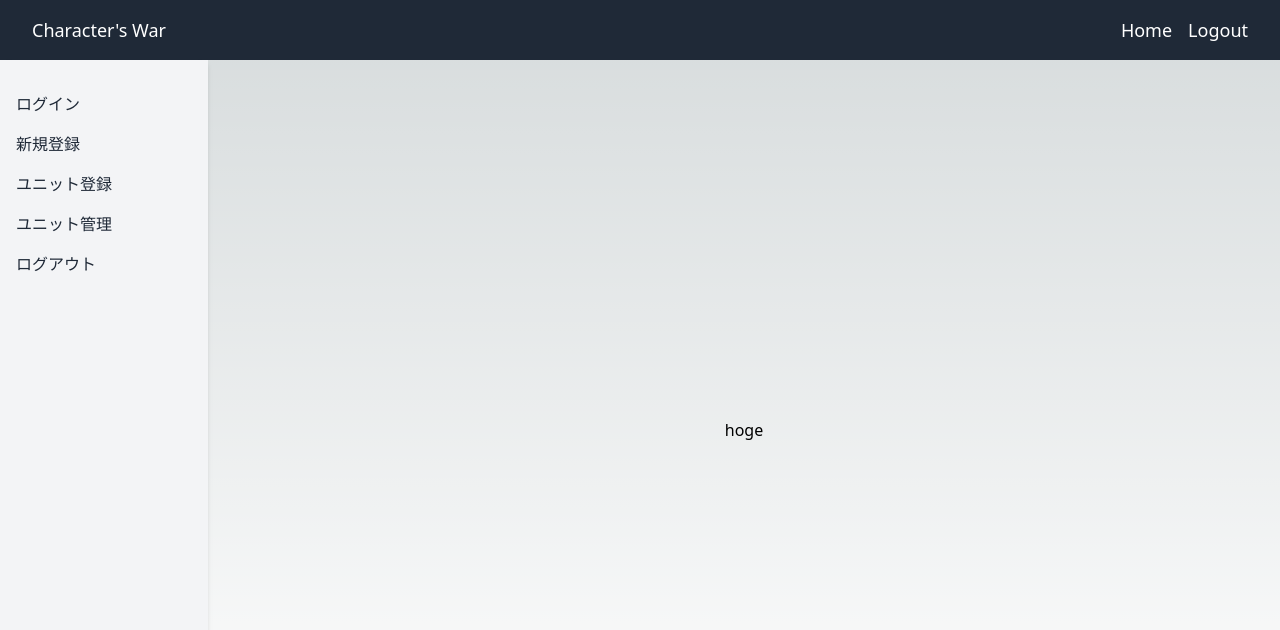
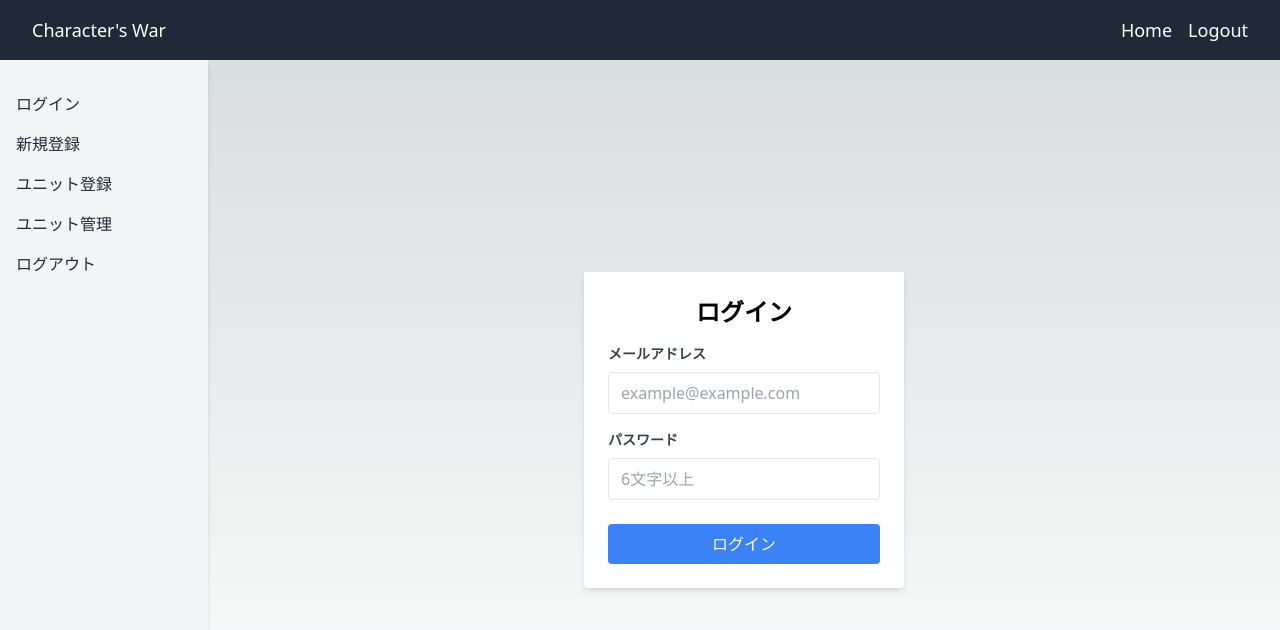
Before and after one commit to Fumiya-Soeno/memosta-api, a Next.js app: page /login in a window 1280 px wide. Shown: the top 630 px of the page. Built offline with nearby package versions, Linux system fonts and the light colour scheme.

Commit message:
ログイン画面、ログイン機能実装、トークン保存処理実装

```diff
--- a/pages/_app.tsx
+++ b/pages/_app.tsx
@@ -1,3 +1,4 @@
+// TailwindCSSをpagesディレクトリ以下に読み込ませるためのファイル
 import "../src/app/globals.css";
 
 export default function App({ Component, pageProps }) {
--- a/pages/api/login.js
+++ b/pages/api/login.js
@@ -17,13 +17,16 @@ export default async function handler(req, res) {
       const match = await bcrypt.compare(password, user.password);
 
       if (match) {
-        // アクセストークンとリフレッシュトークンの生成
         const { accessToken, refreshToken } = generateTokens(user.id);
+
+        // HttpOnly Cookie にトークンを設定
+        res.setHeader("Set-Cookie", [
+          `accessToken=${accessToken}; HttpOnly; Path=/; Secure; SameSite=Strict`,
+        ]);
+
         return res.status(200).json({
           success: true,
           message: "ログイン成功",
-          accessToken,
-          refreshToken,
         });
       } else {
         return res.status(401).json({ success: false, message: "認証失敗" });
--- a/pages/login.tsx
+++ b/pages/login.tsx
@@ -1,8 +1,108 @@
-import React from "react";
+"use client";
+
+import React, { useState } from "react";
 import { Template } from "../src/app/components/common/Template";
+import { useRouter } from "next/router";
 
 const Login = () => {
-  return <Template>hoge</Template>;
+  const [email, setEmail] = useState("");
+  const [password, setPassword] = useState("");
+  const [error, setError] = useState<string | null>(null);
+  const router = useRouter();
+
+  // フロントエンドでのバリデーション
+  const validateInput = () => {
+    if (!email) {
+      return "メールアドレスを入力してください";
+    }
+    if (!/^[^\s@]+@[^\s@]+\.[^\s@]+$/.test(email)) {
+      return "正しいメールアドレスを入力してください";
+    }
+    if (!password) {
+      return "パスワードを入力してください";
+    }
+    if (password.length < 6) {
+      return "パスワードは6文字以上で入力してください";
+    }
+    return null;
+  };
+
+  const handleSubmit = async (e: React.FormEvent) => {
+    e.preventDefault();
+
+    // バリデーションのチェック
+    const validationError = validateInput();
+    if (validationError) {
+      setError(validationError);
+      return;
+    }
+
+    // ログインAPIの呼び出し
+    try {
+      const response = await fetch("/api/login", {
+        method: "POST",
+        headers: {
+          "Content-Type": "application/json",
+        },
+        body: JSON.stringify({ email, password }),
+      });
+
+      if (response.ok) {
+        const result = await response.json();
+        console.log("ログイン成功:", result);
+        router.push("/"); // トップページにリダイレクト
+      } else {
+        const errorData = await response.json();
+        setError(errorData.message || "ログインに失敗しました");
+      }
+    } catch (err) {
+      setError("サーバーエラーが発生しました");
+    }
+  };
+
+  return (
+    <Template>
+      <div className="flex flex-col items-center justify-center bg-gray-100">
+        <form
+          className="bg-white p-6 rounded shadow-md w-80"
+          onSubmit={handleSubmit}
+        >
+          <h2 className="text-2xl font-bold mb-4 text-center">ログイン</h2>
+          {error && <div className="text-red-500 text-sm mb-4">{error}</div>}
+          <div className="mb-4">
+            <label className="block text-gray-700 text-sm font-bold mb-2">
+              メールアドレス
+            </label>
+            <input
+              type="email"
+              value={email}
+              onChange={(e) => setEmail(e.target.value)}
+              className="w-full px-3 py-2 border rounded focus:outline-none focus:ring focus:ring-blue-300 text-gray-900"
+              placeholder="example@example.com"
+            />
+          </div>
+          <div className="mb-6">
+            <label className="block text-gray-700 text-sm font-bold mb-2">
+              パスワード
+            </label>
+            <input
+              type="password"
+              value={password}
+              onChange={(e) => setPassword(e.target.value)}
+              className="w-full px-3 py-2 border rounded focus:outline-none focus:ring focus:ring-blue-300 text-gray-900"
+              placeholder="6文字以上"
+            />
+          </div>
+          <button
+            type="submit"
+            className="w-full bg-blue-500 text-white py-2 px-4 rounded hover:bg-blue-600"
+          >
+            ログイン
+          </button>
+        </form>
+      </div>
+    </Template>
+  );
 };
 
 export default Login;
```
Also changed, not shown: middleware.ts (added, +17 -0 lines).
